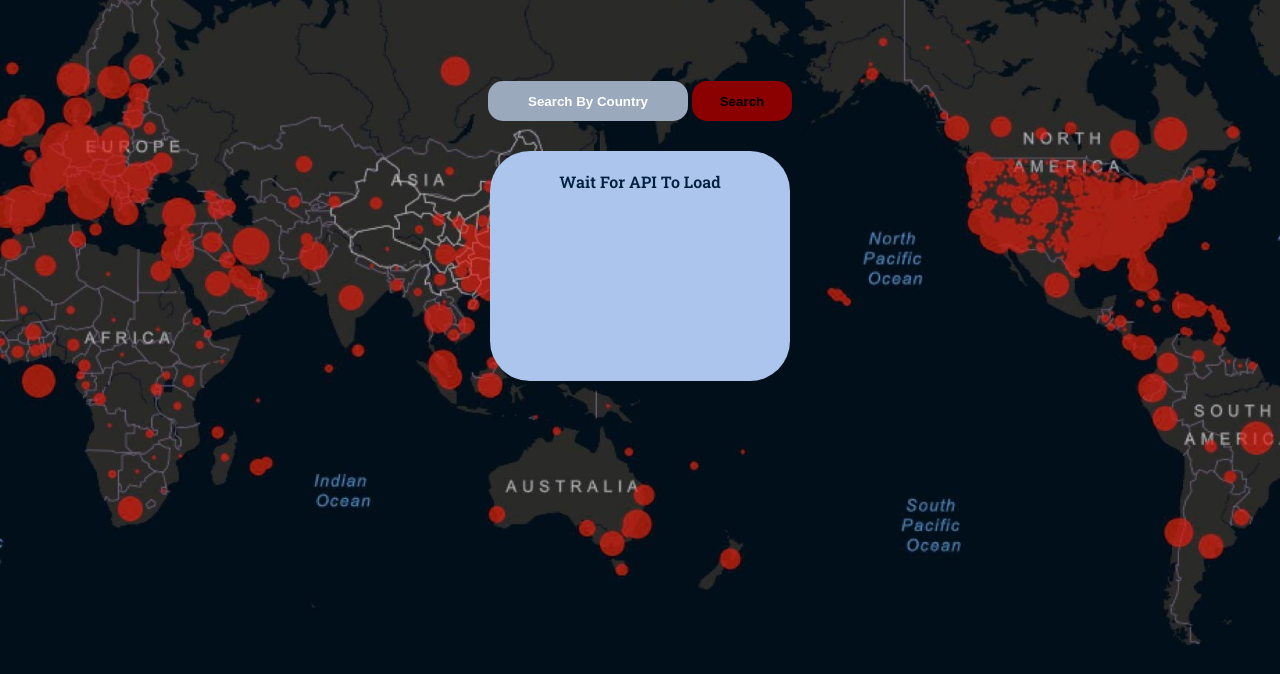
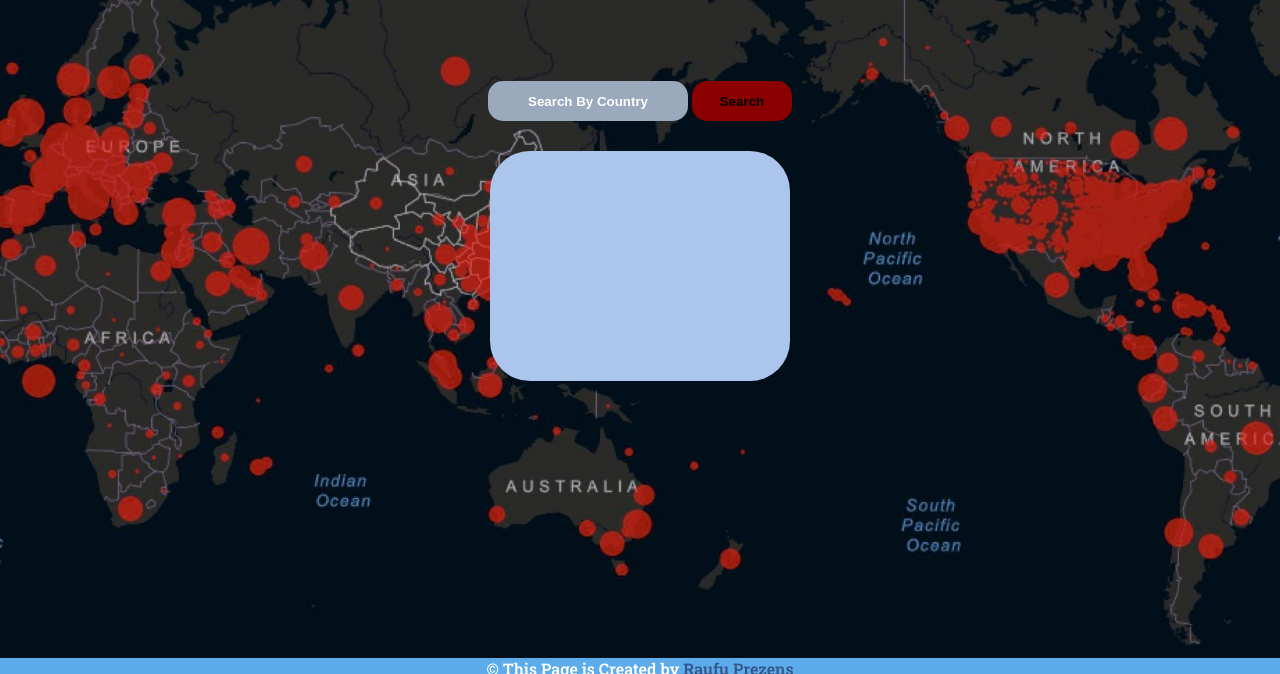
Before and after one commit to iamraufu/covid19, a plain HTML site: page index.html in a window 1280 px wide. Shown: the part 126-800 px from the top of the page. Drawn offline with Linux system fonts and the light colour scheme; no server answers.

Commit message:
Final Commit

```diff
--- a/css/style.css
+++ b/css/style.css
@@ -25,7 +25,8 @@ h3 {
     padding-left: 20px;
 }
 
-#name {
+#name,
+footer a {
     color: #34568B;
     cursor: pointer;
 }
@@ -100,9 +101,21 @@ input:focus::placeholder {
     display: none;
 }
 
-#error {
-    color: red;
+footer {
+    position: fixed;
+    left: 0;
+    bottom: 0;
+    width: 100%;
+    height: 2%;
+    background-color: #5caceb;
+    color: white;
     text-align: center;
-    display: none;
-    margin-top: 10px;
 }
+
+footer a {
+    text-decoration: none;
+}
+
+footer a:hover {
+    color: #27416b;
+}
--- a/index.html
+++ b/index.html
@@ -20,9 +20,11 @@
         <input id="search-field" type="text" class="search-box" placeholder="Search By Country" autocomplete="off">
         <button id="search-button" onclick="searchCountry()" class="search-button">Search</button>
     </div>
-    <p id="error">*Incorrect Country Name*</p>
-    <div id="global-statistics">Wait For API To Load</div>
+    <div id="global-statistics"></div>
     <div id="country-statistics"></div>
+    <footer>
+        <p>&copy; This Page is Created by <span id="name"><a href="https://github.com/iamraufu"> Raufu Prezens</a></span></p>
+    </footer>
 </body>
 
 </html>
--- a/js/script.js
+++ b/js/script.js
@@ -31,6 +31,7 @@ const displayGlobalData = global => {
 }
 
 const searchCountry = () => {
+    document.getElementById("country-statistics").innerText = '';
     fetch('https://api.covid19api.com/summary', {
             "method": 'GET',
             "mode": "cors",
@@ -41,7 +42,6 @@ const searchCountry = () => {
         })
         .then(response => response.json())
         .then(json => displayCountryData(json.Countries))
-        .error(error => console.log(error))
 }
 
 const displayCountryData = countries => {
@@ -49,6 +49,7 @@ const displayCountryData = countries => {
         const countryName = countries[i].Country;
         const countryName2 = countries[i].Slug;
         let inputText = document.getElementById('search-field').value;
+
         if (countryName === inputText || countryName2 === inputText) {
             const countryContainer = document.getElementById('country-statistics');
             const countryDiv = document.createElement('div');
@@ -63,10 +64,7 @@ const displayCountryData = countries => {
                 `;
             countryContainer.appendChild(countryDiv);
             document.getElementById('country-statistics').style.display = 'block';
-            document.getElementById('error').style.display = 'none';
-            inputText.innerText = " ";
-        } else {
-            document.getElementById('error').style.display = 'block';
+            document.getElementById("search-field").value = "";
         }
     }
 }
```
Also changed, not shown: image/GitHub-Mark-Light-32px.png (added).
